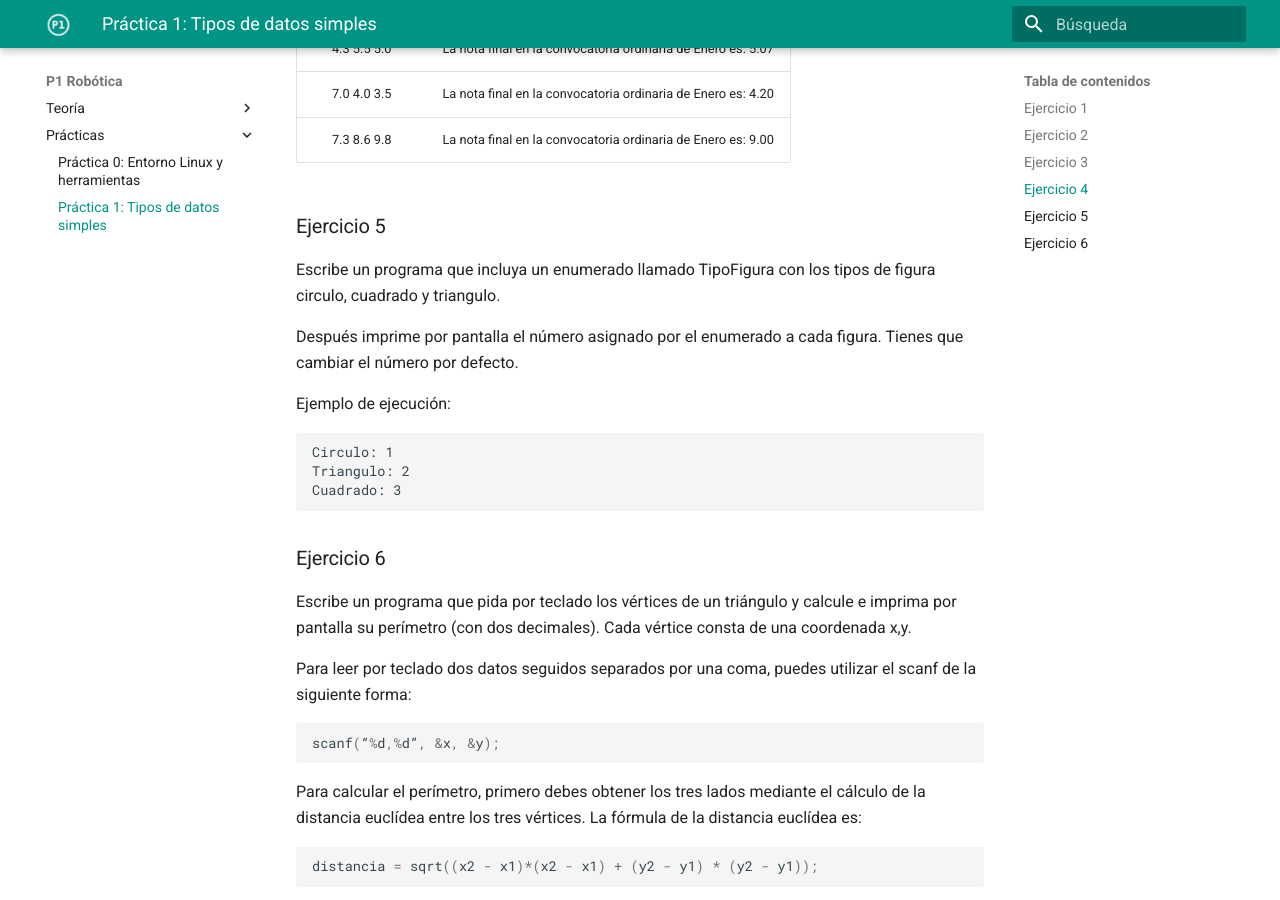
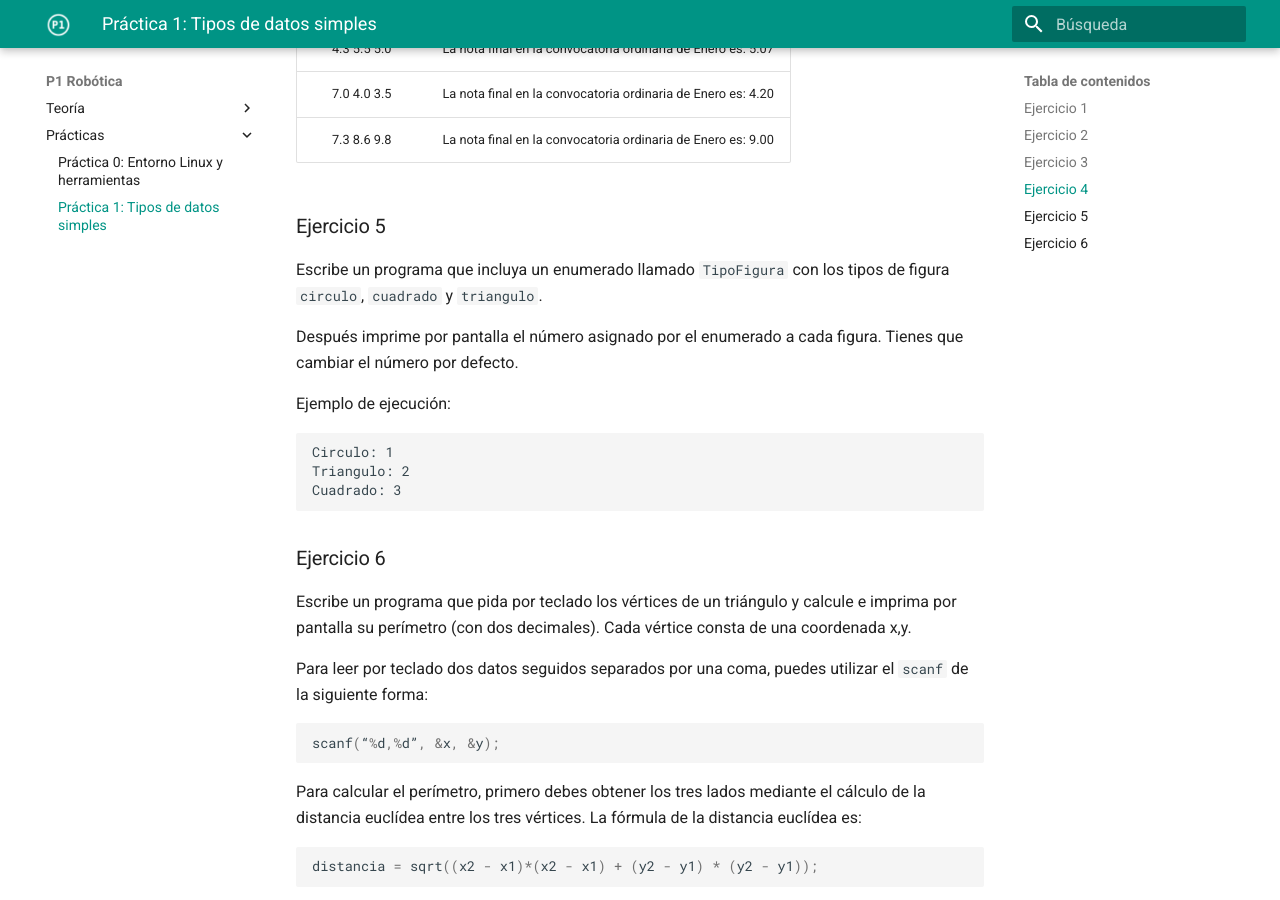
Before and after one commit to cpomares/p1-robotica, an MkDocs documentation site: the page built from docs/Practicas/practica01/practica01.md, in a window 1280 px wide and 900 px high, scrolled down 2372 px. Built offline with MkDocs 1.6.1 and Material for MkDocs 9.7.7, drawn with Linux system fonts in a browser that asks for light colours.

```diff
--- a/docs/Practicas/practica01/practica01.md
+++ b/docs/Practicas/practica01/practica01.md
@@ -102,7 +102,7 @@ Casos de prueba:
 
 ### Ejercicio 5 ###
 
-Escribe un programa que incluya un enumerado llamado TipoFigura con los tipos de figura circulo, cuadrado y triangulo.
+Escribe un programa que incluya un enumerado llamado `TipoFigura` con los tipos de figura `circulo`, `cuadrado` y `triangulo`.
 
 Después imprime por pantalla el número asignado por el enumerado a cada figura.
 Tienes que cambiar el número por defecto.
@@ -119,7 +119,7 @@ Cuadrado: 3
 
 Escribe un programa que pida por teclado los vértices de un triángulo y calcule e imprima por pantalla su perímetro (con dos decimales). Cada vértice consta de una coordenada x,y.
 
-Para leer por teclado dos datos seguidos separados por una coma, puedes utilizar el scanf de la siguiente forma:
+Para leer por teclado dos datos seguidos separados por una coma, puedes utilizar el `scanf` de la siguiente forma:
 
 ~~~c
 scanf(“%d,%d”, &x, &y);
```
